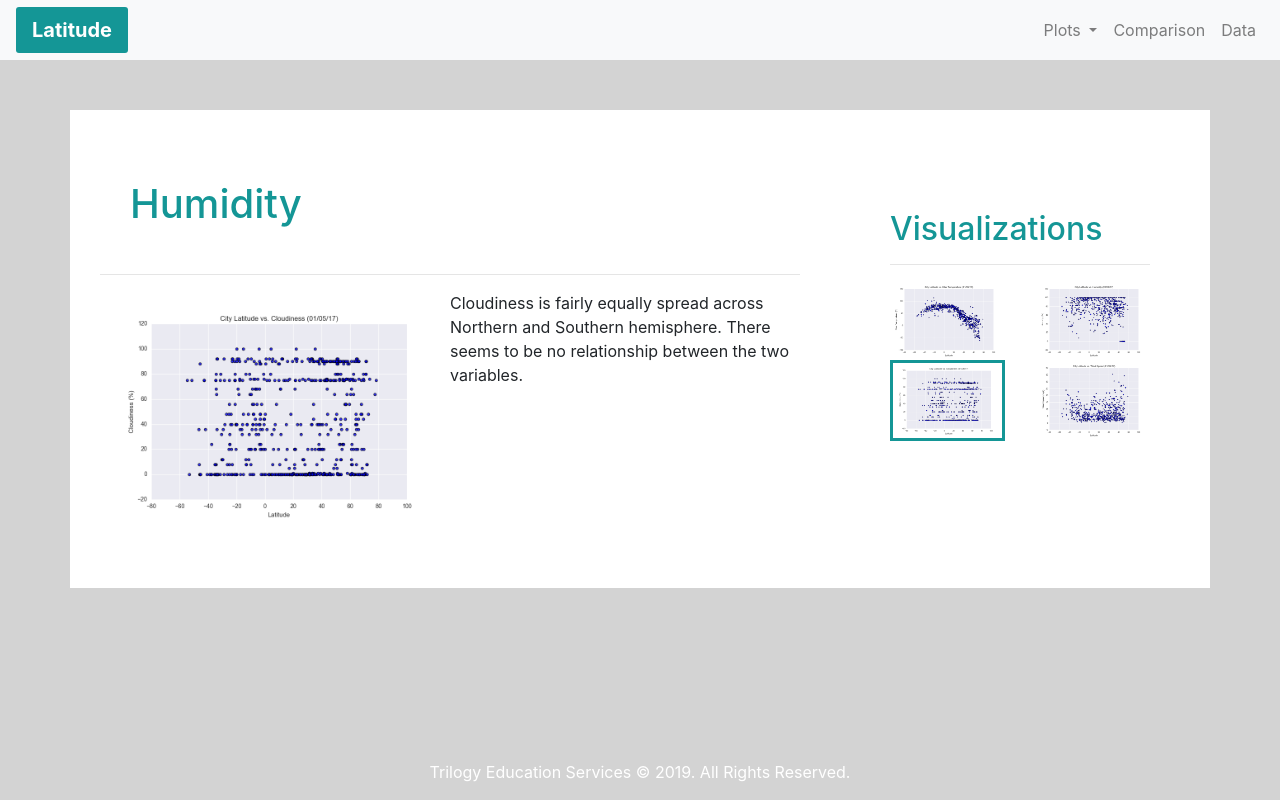
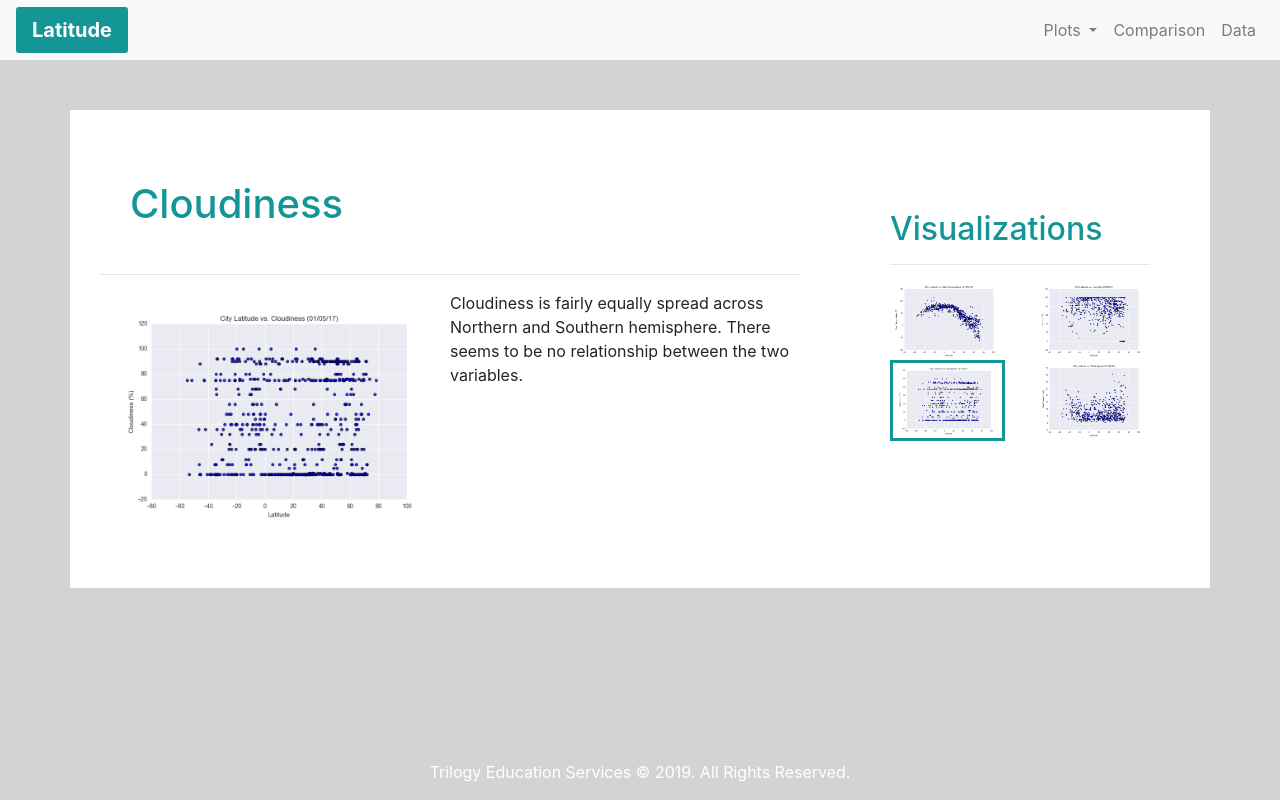
Before and after one commit to mongrella/web-design-challenge, a plain HTML site: page WebVisualizations/VisFig3.html in a window 1280 px wide. Drawn offline with nearby package versions, Linux system fonts and the light colour scheme.

Commit message:
updated header titles

```diff
--- a/WebVisualizations/VisFig3.html
+++ b/WebVisualizations/VisFig3.html
@@ -51,7 +51,7 @@
     <div class="row">
         <div class="col-md-8">
             <div class="col-md-12">
-                <h1>Humidity </h1>
+                <h1>Cloudiness </h1>
                 <hr>
                 <div class="graph">
                     <img class="img-graph float-left" src="visualizations/Fig3.png" width="50%" alt="scatterplot of City Latitude vs. Cloudiness">
```
Also changed, not shown: WebVisualizations/VisFig4.html (+1 -1 lines).
